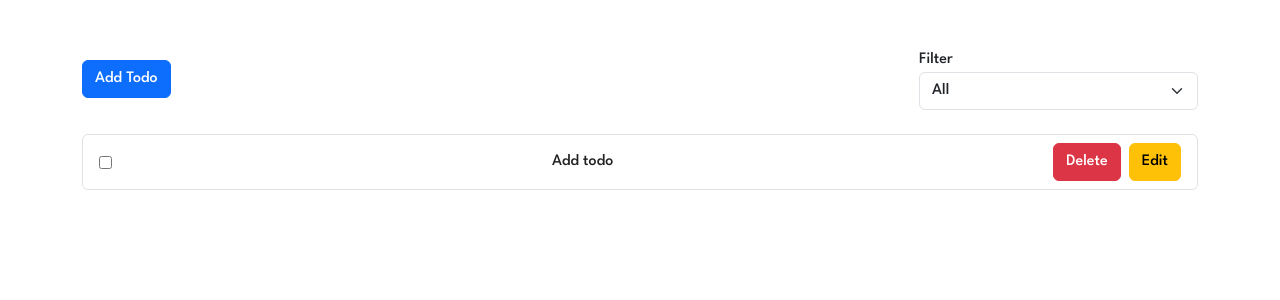
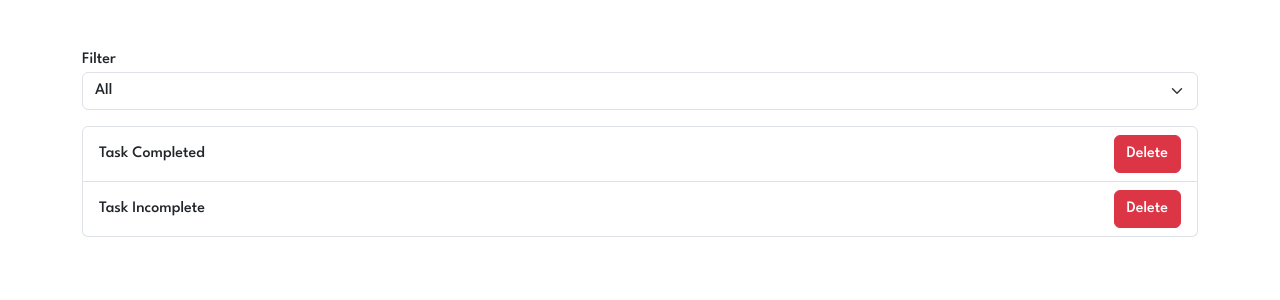
Before and after one commit to Mark-Alexis-Posadas/react-mini-practice, a React (Vite) app: page / in a window 1280 px wide. Shown: the top 300 px of the page. Built offline with nearby package versions, Linux system fonts and the light colour scheme.

Commit message:
added filter select

```diff
--- a/src/App.jsx
+++ b/src/App.jsx
@@ -2,9 +2,10 @@ import React from "react";
 import "./index.css";
 import { Todo } from "./components/todo-app/Todo";
 import Form from "./components/Forms/Form";
+import { FilterSelect } from "./components/Filter/FilterSelect";
 
 const App = () => {
-  return <Todo />;
+  return <FilterSelect />;
 };
 
 export default App;
--- /dev/null
+++ b/src/components/Filter/FilterSelect.jsx
@@ -0,0 +1,83 @@
+import React from "react";
+
+export const FilterSelect = () => {
+  const data = [
+    {
+      task: "Task Completed",
+      status: true,
+    },
+    {
+      task: "Task Incomplete",
+      status: false,
+    },
+  ];
+
+  const [tasks, setTasks] = React.useState(data);
+  const [selectedStatus, setSelectedStatus] = React.useState("All");
+
+  function handleChange(e) {
+    const filterTarget = e.target.value;
+    setSelectedStatus(filterTarget);
+    const filteredTasks = data.filter((task) => {
+      if (filterTarget === "All") {
+        return true; // Return true for all tasks
+      } else if (filterTarget === "Incomplete") {
+        return !task.status;
+      } else if (filterTarget === "Completed") {
+        return task.status;
+      }
+
+      //OR
+      // else if (
+      //   (filterTarget === "Incomplete" && !task.status) ||
+      //   (filterTarget === "Completed" && task.status)
+      // ) {
+      //   return true; // Return true for tasks that match the selected status
+      // }
+      return false; // Return false for tasks that don't match the selected status
+    });
+
+    setTasks(filteredTasks);
+  }
+
+  function handleDelete(index) {
+    const removeTodos = tasks.filter((_, idx) => idx !== index);
+    setTasks(removeTodos);
+  }
+
+  return (
+    <div className="container mt-5">
+      <label htmlFor="filter">Filter</label>
+
+      <select
+        aria-label="Default select example"
+        id="filter"
+        className="form-select"
+        value={selectedStatus}
+        onChange={handleChange}
+      >
+        <option value="All">All</option>
+        <option value="Incomplete">Incomplete</option>
+        <option value="Completed">Completed</option>
+      </select>
+
+      <ul className="list-group mt-3">
+        {tasks.length === 0 && <p>No todos</p>}
+        {tasks.map((task, idx) => (
+          <li
+            className="list-group-item d-flex align-items-center justify-content-between"
+            key={idx}
+          >
+            {task.task}
+            <button
+              className="btn btn-danger"
+              onClick={() => handleDelete(idx)}
+            >
+              Delete
+            </button>
+          </li>
+        ))}
+      </ul>
+    </div>
+  );
+};
```
